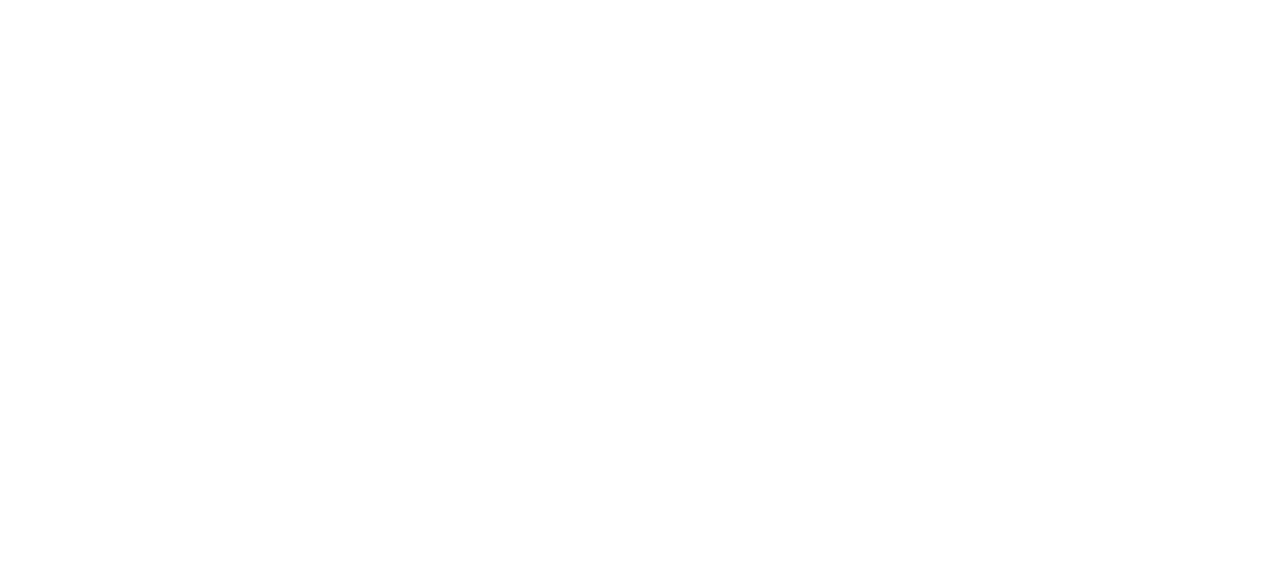
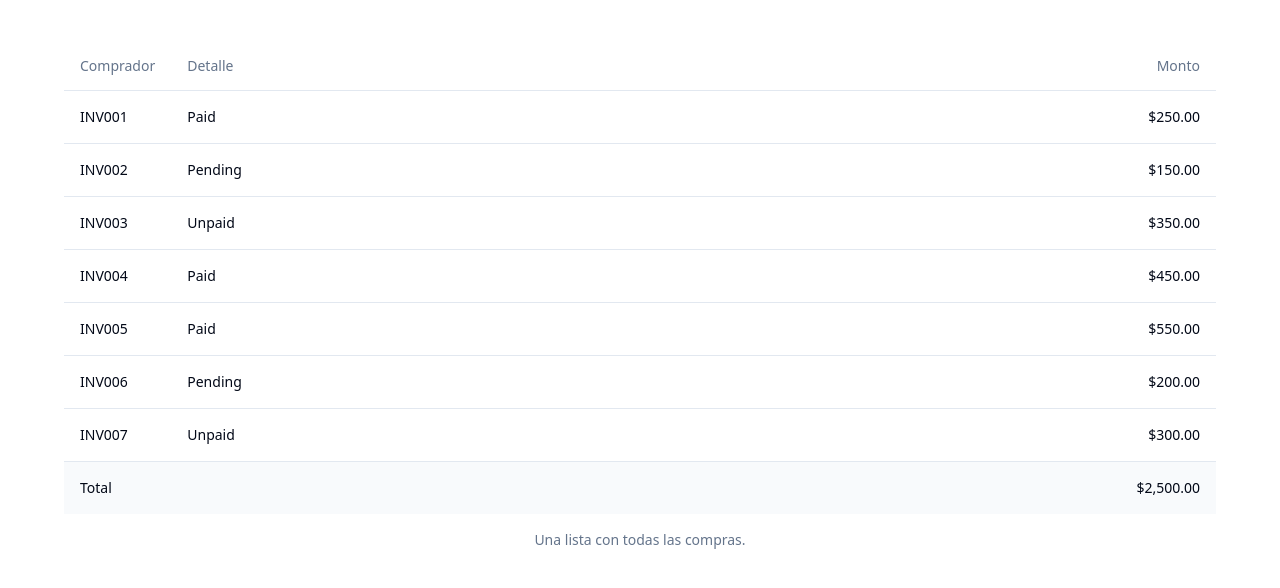
Before and after one commit to andresfernandez89/la-juntada-nextjs, a Next.js app: page / in a window 1280 px wide. Shown: the part 104-692 px from the top of the page. Built offline with nearby package versions, Linux system fonts and the light colour scheme.

Commit message:
tablePurchases component

```diff
--- a/src/app/page.tsx
+++ b/src/app/page.tsx
@@ -1,5 +1,9 @@
+import TablePurchases from "@/components/tablePurchases";
+
 export default function Home() {
   return (
-    <main className="flex min-h-screen flex-col items-center justify-center p-24"></main>
+    <main className="flex min-h-screen flex-col items-center justify-center max-lg:px-3">
+      <TablePurchases />
+    </main>
   );
 }
--- a/src/components/purchaseCard.tsx
+++ b/src/components/purchaseCard.tsx
@@ -10,7 +10,7 @@
 import { Input } from "@/components/ui/input";
 import { Label } from "@/components/ui/label";
 
-export function PurchaseCard() {
+export default function PurchaseCard() {
   return (
     <Card className="w-[350px]">
       <CardHeader>
--- /dev/null
+++ b/src/components/tablePurchases.tsx
@@ -0,0 +1,86 @@
+import {
+  Table,
+  TableBody,
+  TableCaption,
+  TableCell,
+  TableFooter,
+  TableHead,
+  TableHeader,
+  TableRow,
+} from "@/components/ui/table";
+
+const invoices = [
+  {
+    invoice: "INV001",
+    paymentStatus: "Paid",
+    totalAmount: "$250.00",
+  },
+  {
+    invoice: "INV002",
+    paymentStatus: "Pending",
+    totalAmount: "$150.00",
+  },
+  {
+    invoice: "INV003",
+    paymentStatus: "Unpaid",
+    totalAmount: "$350.00",
+  },
+  {
+    invoice: "INV004",
+    paymentStatus: "Paid",
+    totalAmount: "$450.00",
+  },
+  {
+    invoice: "INV005",
+    paymentStatus: "Paid",
+    totalAmount: "$550.00",
+  },
+  {
+    invoice: "INV006",
+    paymentStatus: "Pending",
+    totalAmount: "$200.00",
+  },
+  {
+    invoice: "INV007",
+    paymentStatus: "Unpaid",
+    totalAmount: "$300.00",
+  },
+];
+
+export default function TablePurchases() {
+  return (
+    <>
+      {" "}
+      <Table>
+        <TableCaption>Una lista con todas las compras.</TableCaption>
+        <TableHeader>
+          <TableRow>
+            <TableHead className="w-[100px]">Comprador</TableHead>
+            <TableHead>Detalle</TableHead>
+            <TableHead colSpan={2} className="text-right">
+              Monto
+            </TableHead>
+          </TableRow>
+        </TableHeader>
+        <TableBody>
+          {invoices.map((invoice) => (
+            <TableRow key={invoice.invoice}>
+              <TableCell className="font-medium">{invoice.invoice}</TableCell>
+              <TableCell colSpan={2}>{invoice.paymentStatus}</TableCell>
+
+              <TableCell className="text-right">
+                {invoice.totalAmount}
+              </TableCell>
+            </TableRow>
+          ))}
+        </TableBody>
+        <TableFooter>
+          <TableRow>
+            <TableCell colSpan={3}>Total</TableCell>
+            <TableCell className="text-right">$2,500.00</TableCell>
+          </TableRow>
+        </TableFooter>
+      </Table>
+    </>
+  );
+}
--- /dev/null
+++ b/src/components/ui/table.tsx
@@ -0,0 +1,117 @@
+import * as React from "react";
+
+import { cn } from "@/lib/utils";
+
+const Table = React.forwardRef<
+  HTMLTableElement,
+  React.HTMLAttributes<HTMLTableElement>
+>(({ className, ...props }, ref) => (
+  <div className="relative w-full overflow-auto">
+    <table
+      ref={ref}
+      className={cn("w-full caption-bottom text-sm", className)}
+      {...props}
+    />
+  </div>
+));
+Table.displayName = "Table";
+
+const TableHeader = React.forwardRef<
+  HTMLTableSectionElement,
+  React.HTMLAttributes<HTMLTableSectionElement>
+>(({ className, ...props }, ref) => (
+  <thead ref={ref} className={cn("[&_tr]:border-b", className)} {...props} />
+));
+TableHeader.displayName = "TableHeader";
+
+const TableBody = React.forwardRef<
+  HTMLTableSectionElement,
+  React.HTMLAttributes<HTMLTableSectionElement>
+>(({ className, ...props }, ref) => (
+  <tbody
+    ref={ref}
+    className={cn("[&_tr:last-child]:border-0", className)}
+    {...props}
+  />
+));
+TableBody.displayName = "TableBody";
+
+const TableFooter = React.forwardRef<
+  HTMLTableSectionElement,
+  React.HTMLAttributes<HTMLTableSectionElement>
+>(({ className, ...props }, ref) => (
+  <tfoot
+    ref={ref}
+    className={cn(
+      "border-t bg-muted/50 font-medium [&>tr]:last:border-b-0",
+      className,
+    )}
+    {...props}
+  />
+));
+TableFooter.displayName = "TableFooter";
+
+const TableRow = React.forwardRef<
+  HTMLTableRowElement,
+  React.HTMLAttributes<HTMLTableRowElement>
+>(({ className, ...props }, ref) => (
+  <tr
+    ref={ref}
+    className={cn(
+      "border-b transition-colors hover:bg-muted/50 data-[state=selected]:bg-muted",
+      className,
+    )}
+    {...props}
+  />
+));
+TableRow.displayName = "TableRow";
+
+const TableHead = React.forwardRef<
+  HTMLTableCellElement,
+  React.ThHTMLAttributes<HTMLTableCellElement>
+>(({ className, ...props }, ref) => (
+  <th
+    ref={ref}
+    className={cn(
+      "h-12 px-4 text-left align-middle font-medium text-muted-foreground [&:has([role=checkbox])]:pr-0",
+      className,
+    )}
+    {...props}
+  />
+));
+TableHead.displayName = "TableHead";
+
+const TableCell = React.forwardRef<
+  HTMLTableCellElement,
+  React.TdHTMLAttributes<HTMLTableCellElement>
+>(({ className, ...props }, ref) => (
+  <td
+    ref={ref}
+    className={cn("p-4 align-middle [&:has([role=checkbox])]:pr-0", className)}
+    {...props}
+  />
+));
+TableCell.displayName = "TableCell";
+
+const TableCaption = React.forwardRef<
+  HTMLTableCaptionElement,
+  React.HTMLAttributes<HTMLTableCaptionElement>
+>(({ className, ...props }, ref) => (
+  <caption
+    ref={ref}
+    className={cn("mt-4 text-sm text-muted-foreground", className)}
+    {...props}
+  />
+));
+TableCaption.displayName = "TableCaption";
+
+export {
+  Table,
+  TableHeader,
+  TableBody,
+  TableFooter,
+  TableHead,
+  TableRow,
+  TableCell,
+  TableCaption,
+};
```
